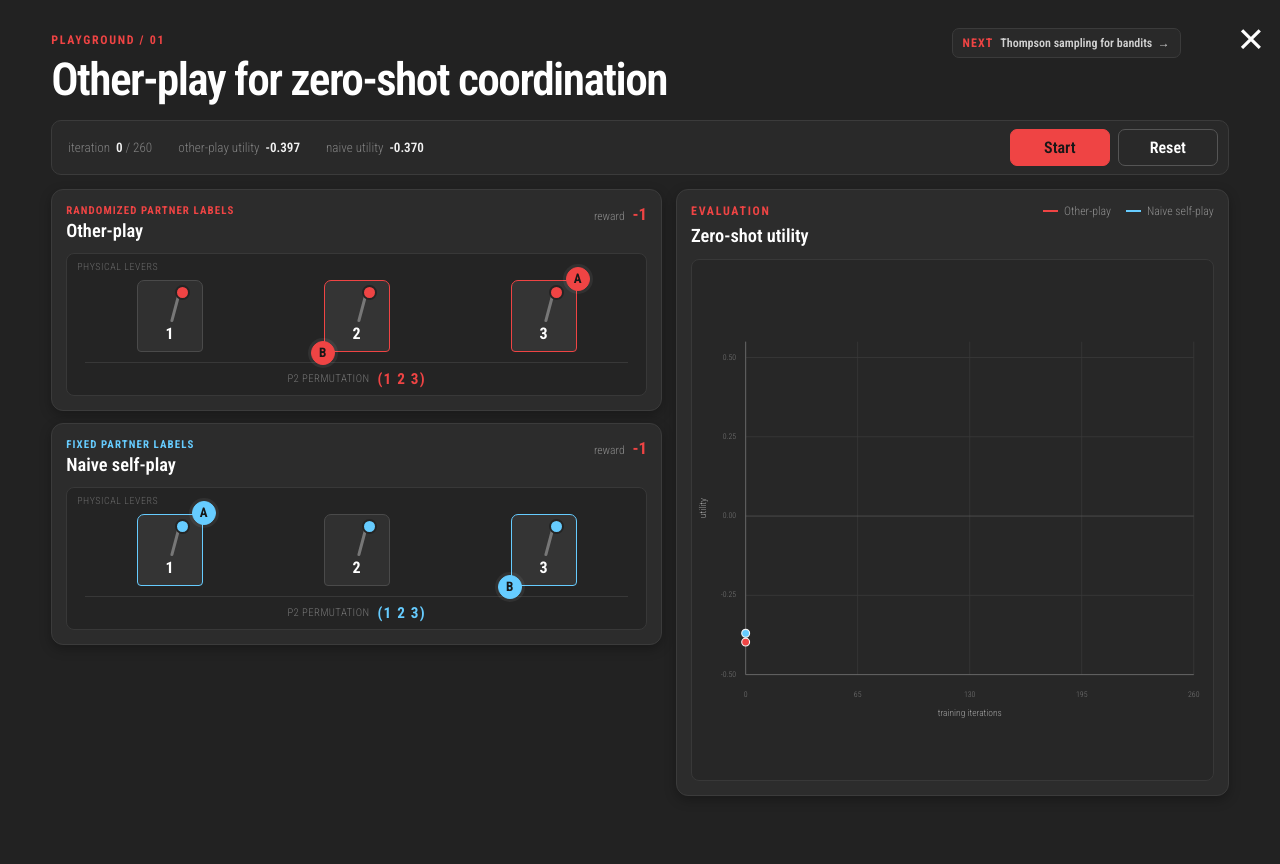
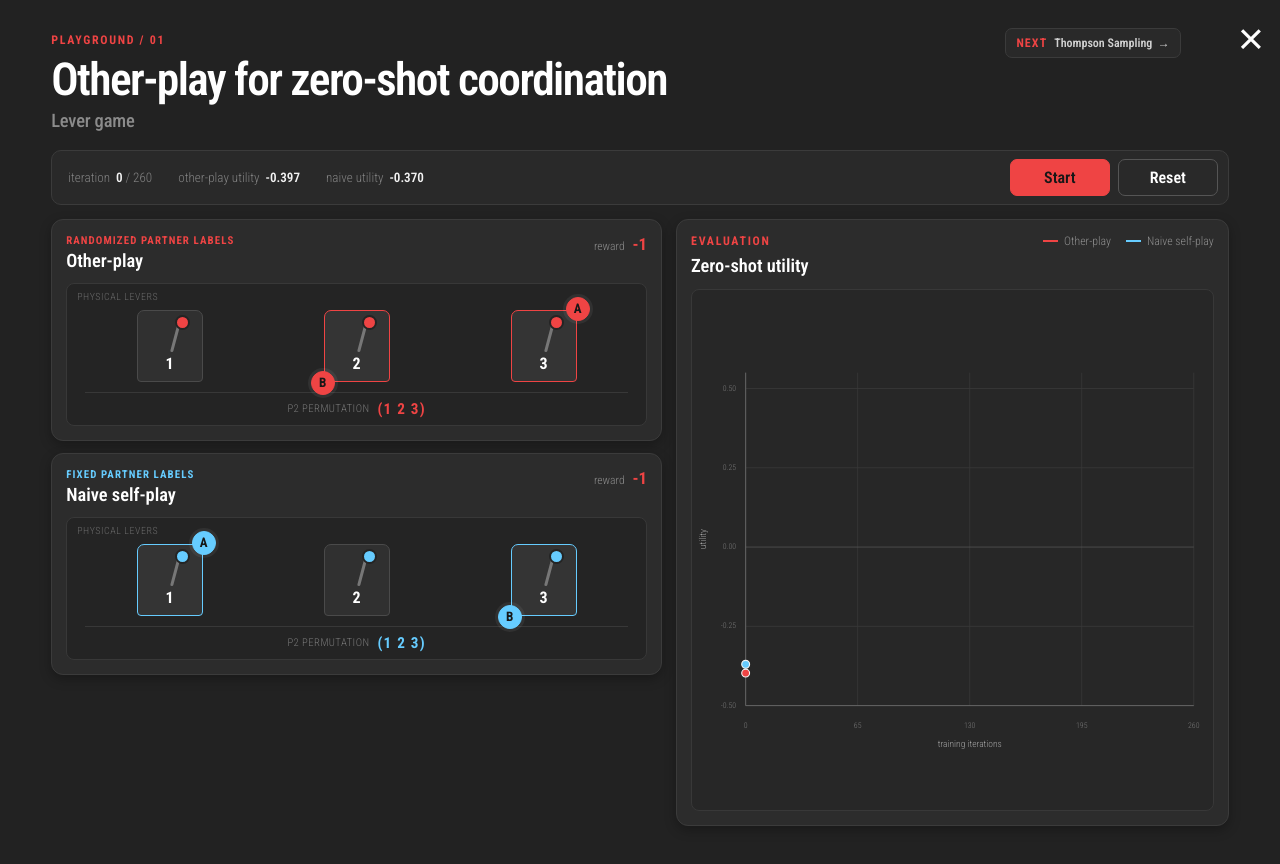
Before and after one commit to nmonette/nmonette.github.io, a React (Vite) app: page /#/ in a window 1280 px wide. Both pictures are taken after a click on the picture 770 px from the left and 443 px from the top of the page. Shown: the top 864 px of the page. Built offline with nearby package versions, Linux system fonts and the light colour scheme.

Commit message:
Added env subtitles

```diff
--- a/src/pages/bandit_playground.jsx
+++ b/src/pages/bandit_playground.jsx
@@ -324,7 +324,8 @@ function BanditPlayground() {
 
       <header className="playground-header">
         <PlaygroundNav current={2} />
-        <h1>Thompson sampling for bandits</h1>
+        <h1>Thompson Sampling</h1>
+        <h2 className="playground-subtitle">Multi-armed bandit</h2>
       </header>
 
       <section className="bandit-shell">
--- a/src/pages/double_oracle_playground.jsx
+++ b/src/pages/double_oracle_playground.jsx
@@ -238,7 +238,8 @@ function DoubleOraclePlayground() {
 
       <header className="playground-header">
         <PlaygroundNav current={5} />
-        <h1>Double Oracle in Colonel Blotto</h1>
+        <h1>Double Oracle</h1>
+        <h2 className="playground-subtitle">Colonel Blotto</h2>
       </header>
 
       <section className="oracle-controls">
--- a/src/pages/kuhn_cfr_playground.jsx
+++ b/src/pages/kuhn_cfr_playground.jsx
@@ -374,6 +374,7 @@ function KuhnCfrPlayground() {
       <header className="playground-header">
         <PlaygroundNav current={4} />
         <h1>Counterfactual regret minimization</h1>
+        <h2 className="playground-subtitle">Kuhn poker</h2>
       </header>
 
       <section className="kuhn-controls" aria-label="Simulation controls">
--- a/src/pages/other_playground.jsx
+++ b/src/pages/other_playground.jsx
@@ -290,6 +290,7 @@ function OtherPlayground() {
       <header className="playground-header">
         <PlaygroundNav current={1} />
         <h1>Other-play for zero-shot coordination</h1>
+        <h2 className="playground-subtitle">Lever game</h2>
       </header>
 
       <section className="other-shell">
--- a/src/pages/playground.css
+++ b/src/pages/playground.css
@@ -75,6 +75,15 @@
   font-weight: 520;
   letter-spacing: -0.035em;
   line-height: 0.96;
+}
+
+.playground-header .playground-subtitle {
+  margin: 9px 0 0;
+  color: #8b8b8b;
+  font-size: clamp(1rem, 1.45vw, 1.3rem);
+  font-weight: 430;
+  letter-spacing: -0.01em;
+  line-height: 1.15;
 }
 
 .playground-workspace {
--- a/src/pages/playground.jsx
+++ b/src/pages/playground.jsx
@@ -340,6 +340,7 @@ function Playground() {
       <header className="playground-header">
         <PlaygroundNav current={3} />
         <h1>Optimistic gradient descent</h1>
+        <h2 className="playground-subtitle">Min-max optimization</h2>
       </header>
 
       <section className="playground-workspace">
--- a/src/pages/playground_nav.jsx
+++ b/src/pages/playground_nav.jsx
@@ -1,11 +1,11 @@
 import { Link } from "react-router";
 
 const playgrounds = [
-  { number: 1, title: "Other-play" },
-  { number: 2, title: "Thompson sampling for bandits" },
+  { number: 1, title: "Other-play for zero-shot coordination" },
+  { number: 2, title: "Thompson Sampling" },
   { number: 3, title: "Optimistic gradient descent" },
-  { number: 4, title: "CFR for Kuhn Poker" },
-  { number: 5, title: "Double Oracle in Colonel Blotto" },
+  { number: 4, title: "Counterfactual regret minimization" },
+  { number: 5, title: "Double Oracle" },
 ];
 
 function PlaygroundNav({ current }) {
```
